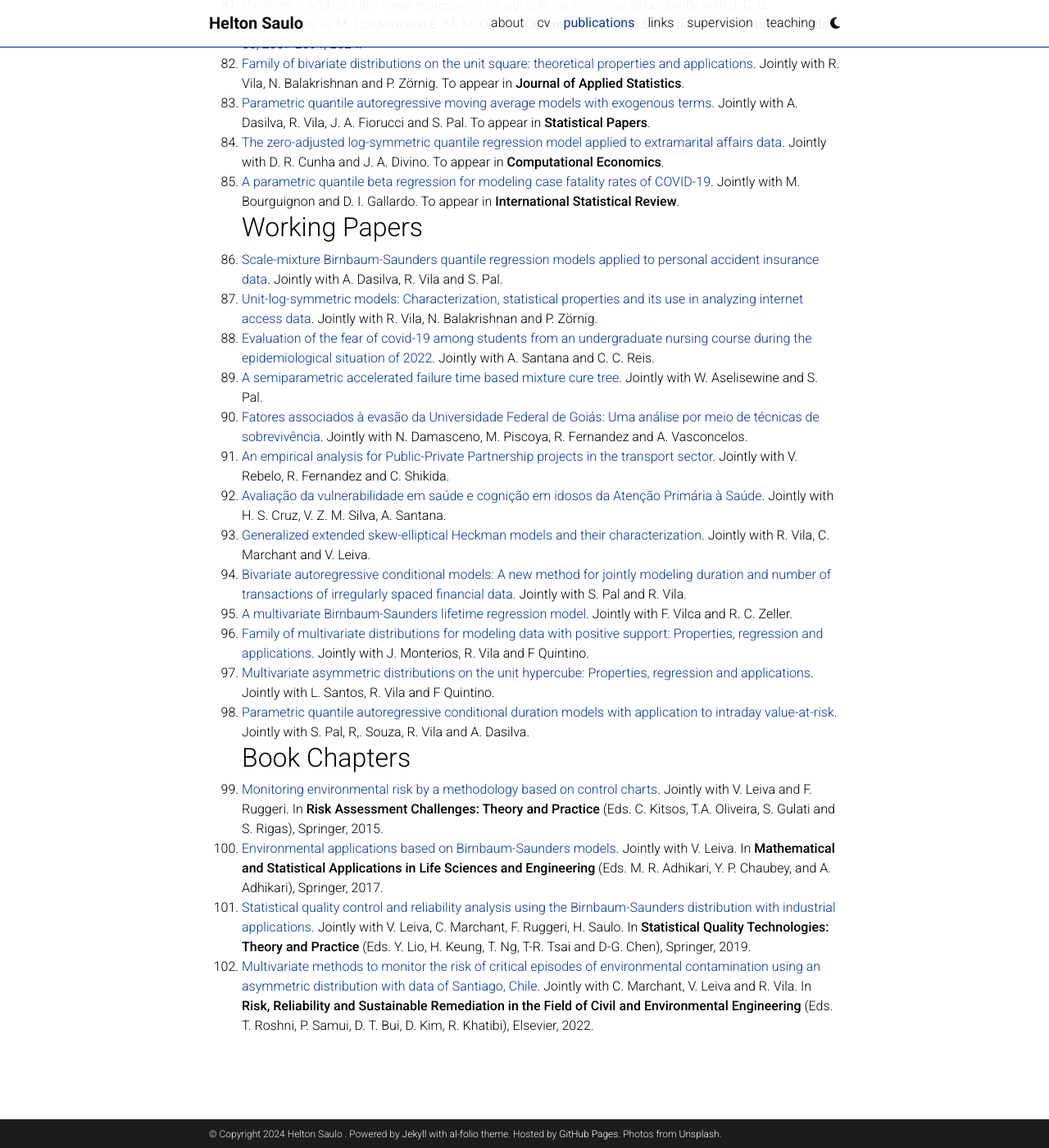
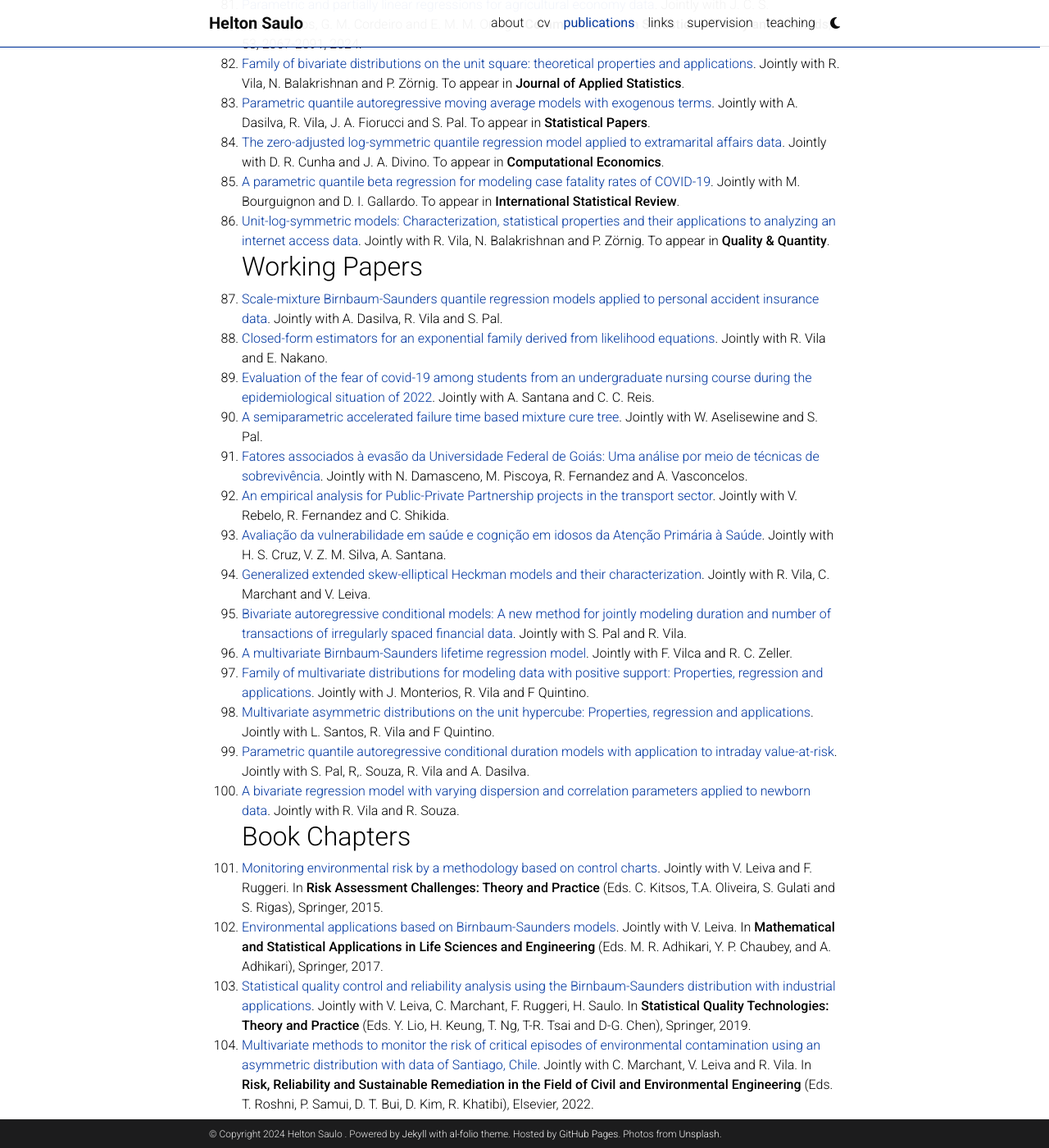
Before and after one commit to heltonsaulo/heltonsaulo.github.io, a Jekyll site: the page built from _pages/Journal.md, in a window 1280 px wide and 1400 px high, scrolled down 4989 px. Shown: the whole window at 82% size. Built offline with Jekyll 4.4.1, drawn with Linux system fonts in a browser that asks for light colours; comment, search, counter and statistics services are not loaded; a style sheet for code colours, icons or effects is not loaded.

Commit message:
Update Journal.md

```diff
--- a/_pages/Journal.md
+++ b/_pages/Journal.md
@@ -93,22 +93,24 @@
   83.  [Parametric quantile autoregressive moving average models with exogenous terms](https://doi.org/10.1007/s00362-023-01459-4). Jointly with A. Dasilva, R. Vila, J. A. Fiorucci and S. Pal. To appear in **Statistical Papers**.
   84.  [The zero-adjusted log-symmetric quantile regression model applied to extramarital affairs data](https://doi.org/10.1007/s10614-023-10420-4). Jointly with D. R. Cunha and J. A. Divino. To appear in **Computational Economics**.
   85.  [A parametric quantile beta regression for modeling case fatality rates of COVID-19](https://arxiv.org/abs/2110.04428). Jointly with M. Bourguignon and  D. I. Gallardo. To appear in **International Statistical Review**.
+  86.  [Unit-log-symmetric models: Characterization, statistical properties and their applications to analyzing an internet access data](https://arxiv.org/abs/2211.14427). Jointly with R. Vila, N. Balakrishnan and P. Zörnig. To appear in **Quality & Quantity**.
 ## Working Papers
-  86.  [Scale-mixture Birnbaum-Saunders quantile regression models applied to personal accident insurance data](https://arxiv.org/abs/2107.10365). Jointly with A. Dasilva, R. Vila and S. Pal.
-  87.  [Unit-log-symmetric models: Characterization, statistical properties and its use in analyzing internet access data](https://arxiv.org/abs/2211.14427). Jointly with R. Vila, N. Balakrishnan and P. Zörnig.
-  88.  [Evaluation of the fear of covid-19 among students from an undergraduate nursing course during the epidemiological situation of 2022](https://). Jointly with A. Santana and C. C. Reis.
-  89.   [A semiparametric accelerated failure time based mixture cure tree](https://). Jointly with W. Aselisewine and S. Pal.
-  90.   [Fatores associados à evasão da Universidade Federal de Goiás: Uma análise por meio de técnicas de sobrevivência](https://). Jointly with N. Damasceno, M. Piscoya, R. Fernandez and A. Vasconcelos.
-  91.   [An empirical analysis for Public-Private Partnership projects in the transport sector](https://). Jointly with V. Rebelo, R. Fernandez and C. Shikida.
-  92.   [Avaliação da vulnerabilidade em saúde e cognição em idosos da Atenção Primária à Saúde](https://). Jointly with H. S. Cruz, V. Z. M. Silva, A. Santana.
-  93.   [Generalized extended skew-elliptical Heckman models and their characterization](https://). Jointly with R. Vila, C. Marchant and V. Leiva.
-  94.   [Bivariate autoregressive conditional models: A new method for jointly modeling duration and number of transactions of irregularly spaced financial data](https://). Jointly with S. Pal and R. Vila.
-  95.   [A multivariate Birnbaum-Saunders lifetime regression model](https://). Jointly with F. Vilca and R. C. Zeller.
-  96.   [Family of multivariate distributions for modeling data with positive support: Properties, regression and applications](https://). Jointly with J. Monterios, R. Vila and F Quintino.
-  97.   [Multivariate asymmetric distributions on the unit hypercube: Properties, regression and applications](https://). Jointly with L. Santos, R. Vila and F Quintino.
-  98.   [Parametric quantile autoregressive conditional duration models with application to intraday value-at-risk](https://arxiv.org/abs/2308.15571v1). Jointly with S. Pal, R,. Souza, R. Vila and A. Dasilva.
+  87.  [Scale-mixture Birnbaum-Saunders quantile regression models applied to personal accident insurance data](https://arxiv.org/abs/2107.10365). Jointly with A. Dasilva, R. Vila and S. Pal.
+  88.  [Closed-form estimators for an exponential family derived from likelihood equations](https://). Jointly with R. Vila and E. Nakano.
+  89.  [Evaluation of the fear of covid-19 among students from an undergraduate nursing course during the epidemiological situation of 2022](https://). Jointly with A. Santana and C. C. Reis.
+  90.   [A semiparametric accelerated failure time based mixture cure tree](https://). Jointly with W. Aselisewine and S. Pal.
+  91.   [Fatores associados à evasão da Universidade Federal de Goiás: Uma análise por meio de técnicas de sobrevivência](https://). Jointly with N. Damasceno, M. Piscoya, R. Fernandez and A. Vasconcelos.
+  92.   [An empirical analysis for Public-Private Partnership projects in the transport sector](https://). Jointly with V. Rebelo, R. Fernandez and C. Shikida.
+  93.   [Avaliação da vulnerabilidade em saúde e cognição em idosos da Atenção Primária à Saúde](https://). Jointly with H. S. Cruz, V. Z. M. Silva, A. Santana.
+  94.   [Generalized extended skew-elliptical Heckman models and their characterization](https://). Jointly with R. Vila, C. Marchant and V. Leiva.
+  95.   [Bivariate autoregressive conditional models: A new method for jointly modeling duration and number of transactions of irregularly spaced financial data](https://). Jointly with S. Pal and R. Vila.
+  96.   [A multivariate Birnbaum-Saunders lifetime regression model](https://). Jointly with F. Vilca and R. C. Zeller.
+  97.   [Family of multivariate distributions for modeling data with positive support: Properties, regression and applications](https://). Jointly with J. Monterios, R. Vila and F Quintino.
+  98.   [Multivariate asymmetric distributions on the unit hypercube: Properties, regression and applications](https://). Jointly with L. Santos, R. Vila and F Quintino.
+  99.   [Parametric quantile autoregressive conditional duration models with application to intraday value-at-risk](https://arxiv.org/abs/2308.15571v1). Jointly with S. Pal, R,. Souza, R. Vila and A. Dasilva.
+ 100.   [A bivariate regression model with varying dispersion and correlation parameters applied to newborn data](https://). Jointly with R. Vila and R. Souza.
 ## Book Chapters
-  99.  [Monitoring environmental risk by a methodology based on control charts](https://link.springer.com/chapter/10.1007/978-3-319-18029-8_14). Jointly with V. Leiva and F. Ruggeri. In **Risk Assessment Challenges: Theory and Practice** (Eds. C. Kitsos, T.A. Oliveira, S. Gulati and S. Rigas), Springer, 2015.
- 100.  [Environmental applications based on Birnbaum-Saunders models](https://link.springer.com/chapter/10.1007/978-981-10-5370-2_14). Jointly with V. Leiva. In **Mathematical and Statistical Applications in Life Sciences and Engineering** (Eds. M. R. Adhikari,  Y. P. Chaubey,  and A. Adhikari), Springer, 2017.
- 101.  [Statistical quality control and reliability analysis using the Birnbaum-Saunders distribution with industrial applications](https://link.springer.com/chapter/10.1007/978-3-030-20709-0_2). Jointly with V. Leiva, C. Marchant, F. Ruggeri, H. Saulo. In **Statistical Quality Technologies: Theory and Practice** (Eds. Y. Lio, H. Keung, T. Ng, T-R. Tsai and D-G. Chen), Springer, 2019.
- 102.  [Multivariate methods to monitor the risk of critical episodes of environmental contamination using an asymmetric distribution with data of Santiago, Chile](https://doi.org/10.1016/B978-0-323-85698-0.00024-1). Jointly with C. Marchant, V. Leiva and R. Vila. In **Risk, Reliability and Sustainable Remediation in the Field of Civil and Environmental Engineering** (Eds. T. Roshni, P. Samui, D. T. Bui, D. Kim, R. Khatibi), Elsevier, 2022.
+  101.  [Monitoring environmental risk by a methodology based on control charts](https://link.springer.com/chapter/10.1007/978-3-319-18029-8_14). Jointly with V. Leiva and F. Ruggeri. In **Risk Assessment Challenges: Theory and Practice** (Eds. C. Kitsos, T.A. Oliveira, S. Gulati and S. Rigas), Springer, 2015.
+ 102.  [Environmental applications based on Birnbaum-Saunders models](https://link.springer.com/chapter/10.1007/978-981-10-5370-2_14). Jointly with V. Leiva. In **Mathematical and Statistical Applications in Life Sciences and Engineering** (Eds. M. R. Adhikari,  Y. P. Chaubey,  and A. Adhikari), Springer, 2017.
+ 103.  [Statistical quality control and reliability analysis using the Birnbaum-Saunders distribution with industrial applications](https://link.springer.com/chapter/10.1007/978-3-030-20709-0_2). Jointly with V. Leiva, C. Marchant, F. Ruggeri, H. Saulo. In **Statistical Quality Technologies: Theory and Practice** (Eds. Y. Lio, H. Keung, T. Ng, T-R. Tsai and D-G. Chen), Springer, 2019.
+ 104.  [Multivariate methods to monitor the risk of critical episodes of environmental contamination using an asymmetric distribution with data of Santiago, Chile](https://doi.org/10.1016/B978-0-323-85698-0.00024-1). Jointly with C. Marchant, V. Leiva and R. Vila. In **Risk, Reliability and Sustainable Remediation in the Field of Civil and Environmental Engineering** (Eds. T. Roshni, P. Samui, D. T. Bui, D. Kim, R. Khatibi), Elsevier, 2022.
```
